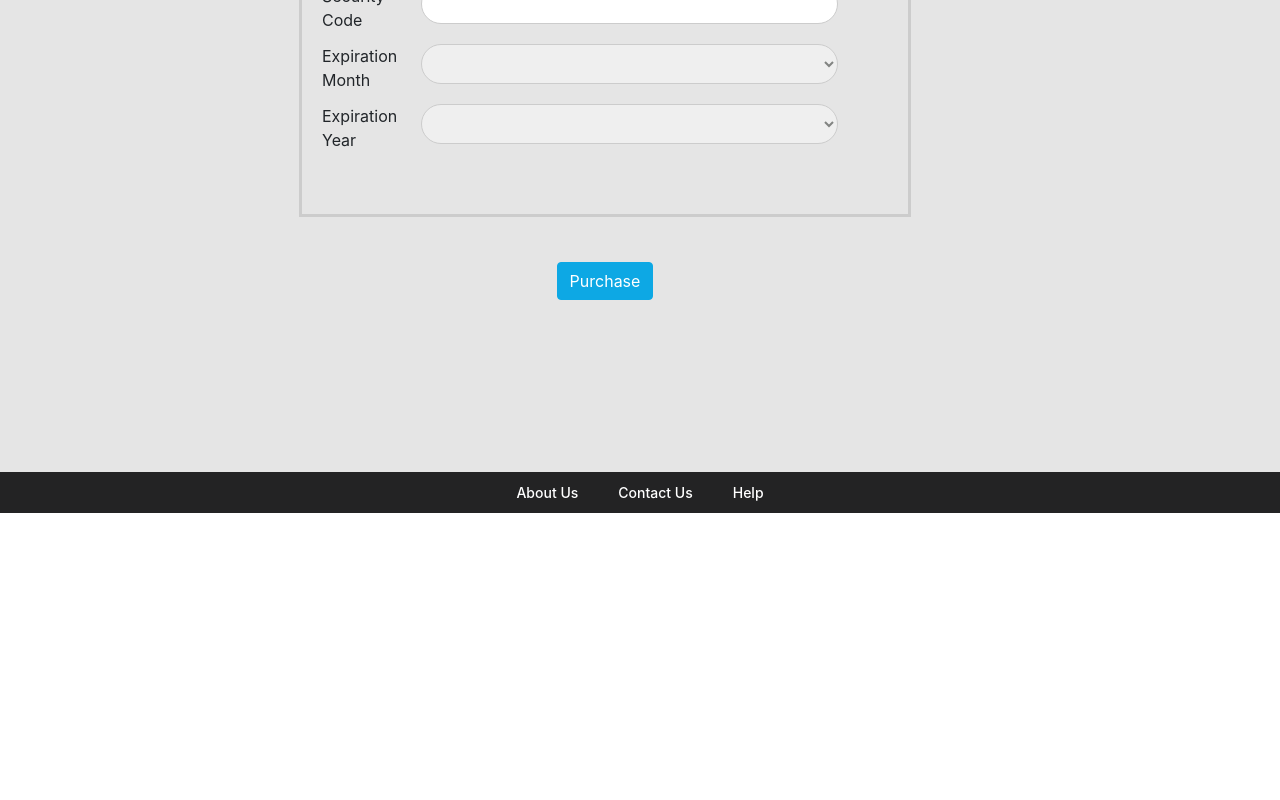
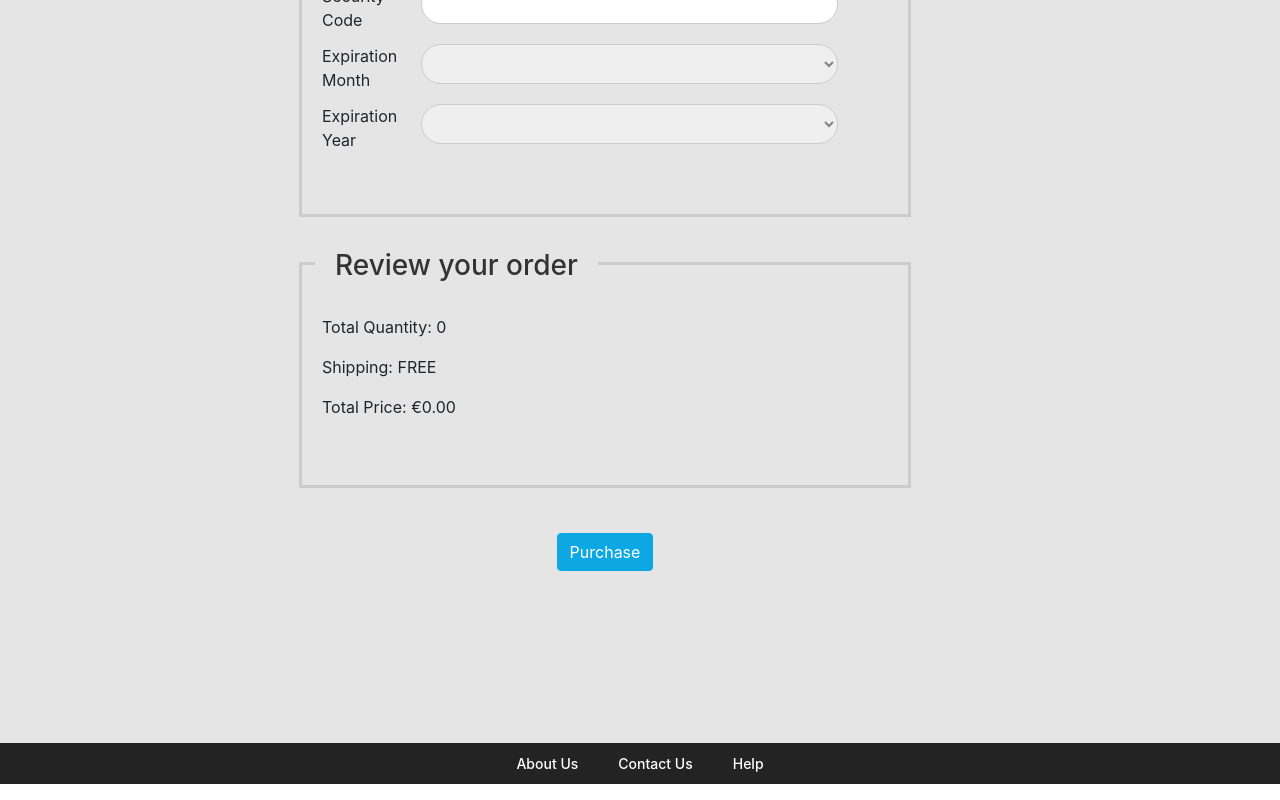
Before and after one commit to Fredohm/angular-ecommerce, an Angular app: page /checkout in a window 1280 px wide. Shown: the part 1661-2461 px from the top of the page. Before the commit the page ends 2190 px from the top, so only its background shows below. Built offline with nearby package versions, Linux system fonts and the light colour scheme; no server answers.

Commit message:
Checkout Form layout Review Order

```diff
--- a/src/app/components/checkout/checkout.component.html
+++ b/src/app/components/checkout/checkout.component.html
@@ -1,7 +1,9 @@
 <div class="main-content page-m">
   <div class="section-content section-content-p30">
     <div class="container-fluid">
+
       <form [formGroup]="checkOutFormGroup" (ngSubmit)="onSubmit()">
+
         <!-- customer form group -->
         <div formGroupName="customer" class="form-area">
 
@@ -260,6 +262,16 @@
             </div>
           </div>
 
+        </div>
+
+        <!-- Order Details -->
+        <div class="form-area">
+
+          <h3>Review your order</h3>
+
+          <p>Total Quantity: {{ totalQuantity }}</p>
+          <p>Shipping: FREE</p>
+          <p>Total Price: {{ totalPrice | currency: 'EUR' }}</p>
 
         </div>
 
@@ -267,7 +279,9 @@
         <div class="text-center">
           <button type="submit" class="btn btn-info">Purchase</button>
         </div>
+
       </form>
+
     </div>
   </div>
 </div>
--- a/src/app/components/checkout/checkout.component.ts
+++ b/src/app/components/checkout/checkout.component.ts
@@ -9,6 +9,10 @@
 export class CheckoutComponent implements OnInit {
 
   checkOutFormGroup: FormGroup;
+
+  totalPrice = 0;
+  totalQuantity = 0;
+
   constructor(private formBuilder: FormBuilder) { }
 
   ngOnInit(): void {
```
